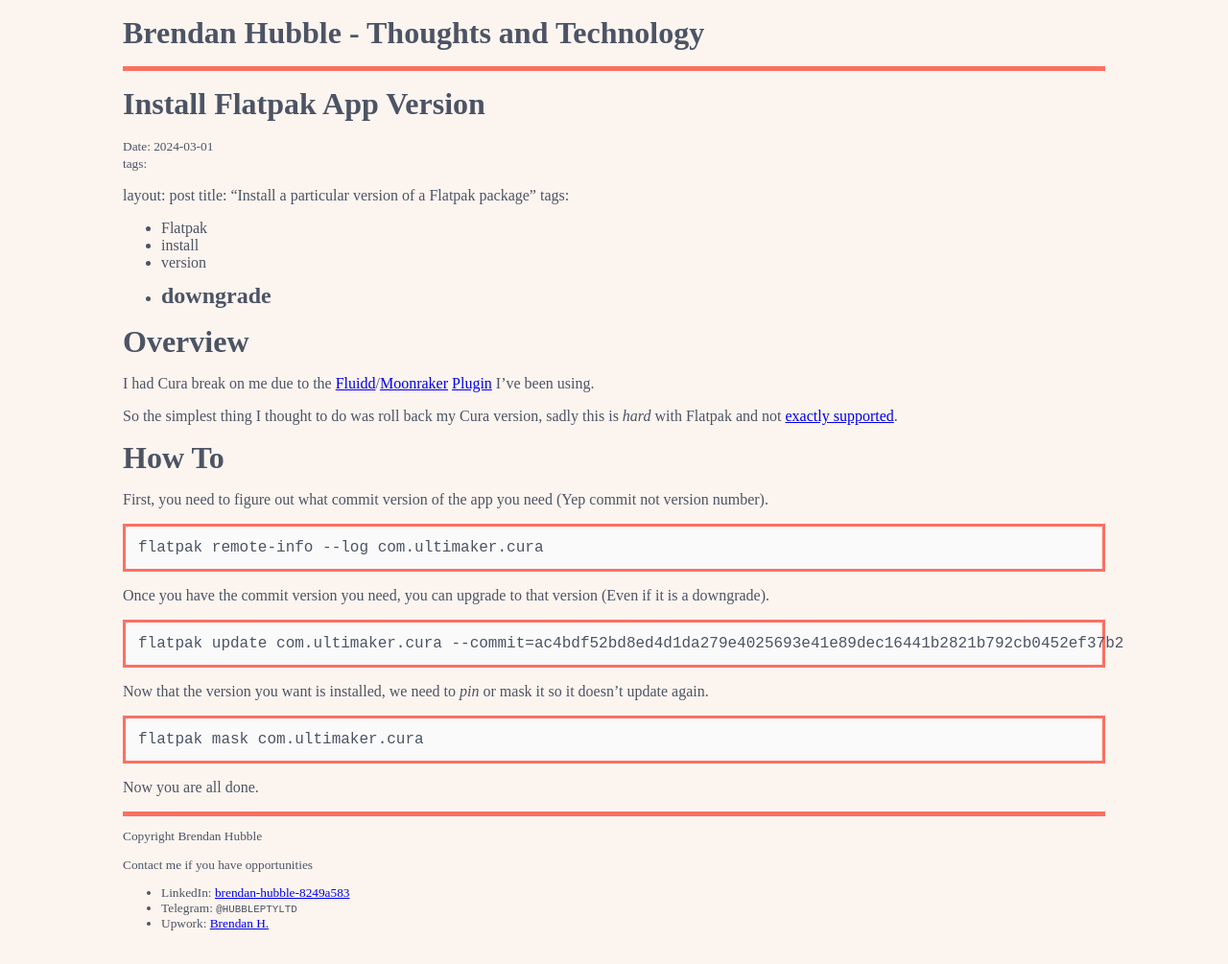
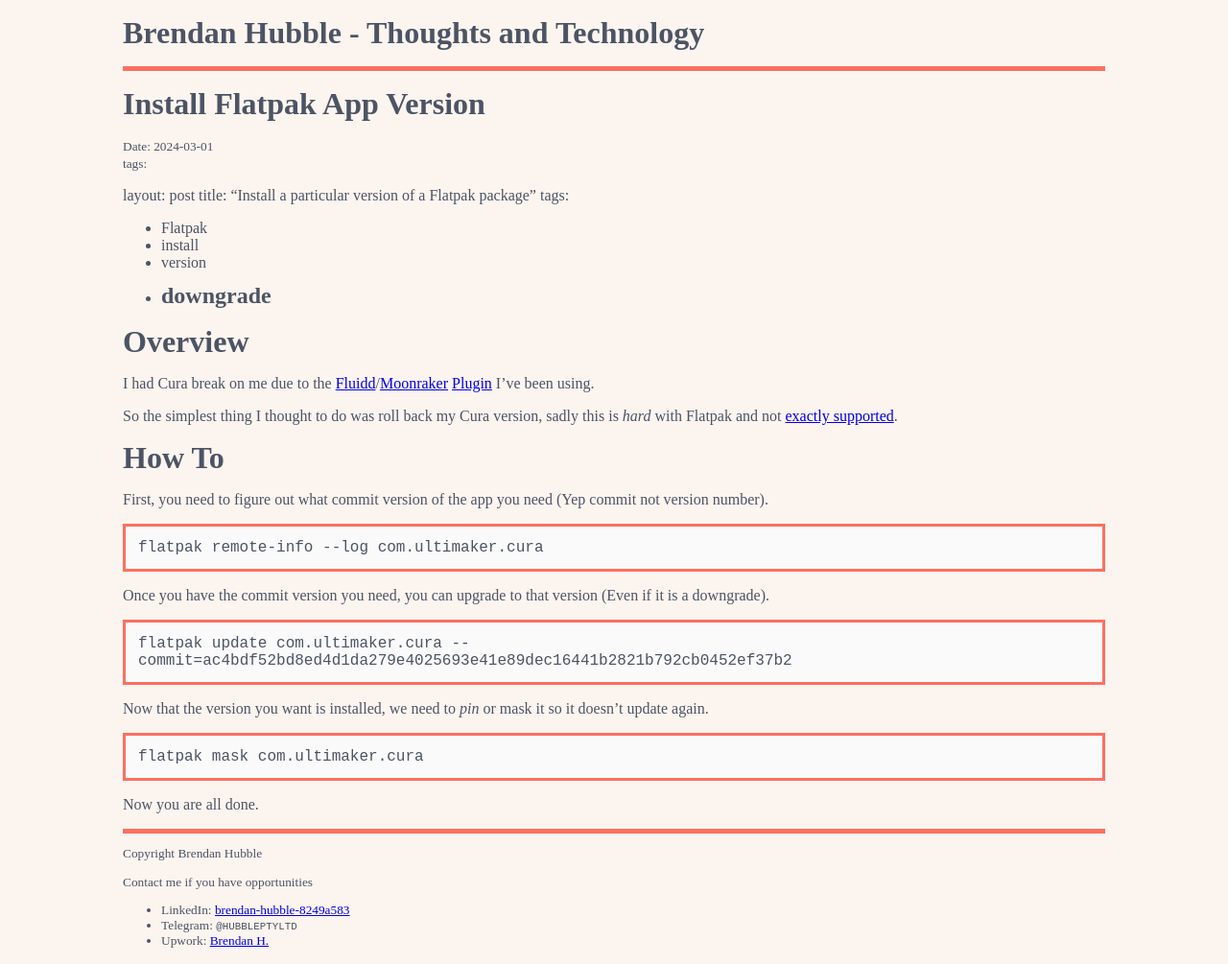
Before and after one commit to bhubbb/bhubbb.github.io, a Jekyll site: the page built from _posts/2024-03-01-install-flatpak-app-version.md, in a window 1280 px wide. Shown: the whole page at 96% size. Built offline with Jekyll 4.4.1, drawn with Linux system fonts in a browser that asks for light colours; our own code applies the rules of GitHub Pages for plain Markdown files.

Commit message:
FIX Ensure text wraps in code blocks

```diff
--- a/css/main.css
+++ b/css/main.css
@@ -28,7 +28,10 @@ pre {
   border: 3px solid #FC7061;
   padding: 1em;
   background-color: #FAFAFA;
+  overflow-x: auto; /* Ensures horizontal scrolling if needed */
+  white-space: pre-wrap; /* Allows text to wrap */
 }
 pre code {
   font-size: large;
+  word-wrap: break-word; /* Breaks long words and wraps them onto the next line */
 }
```
